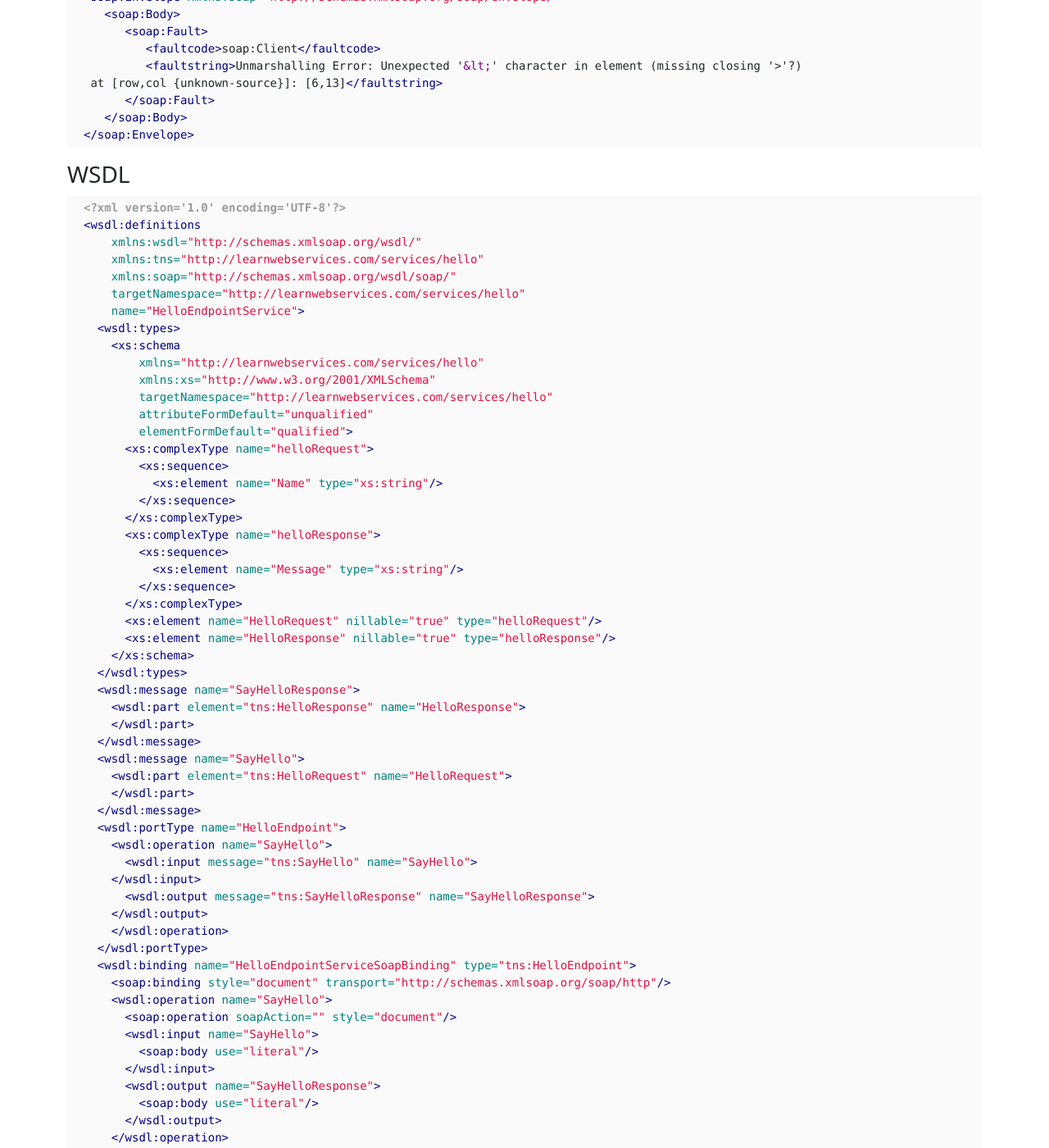
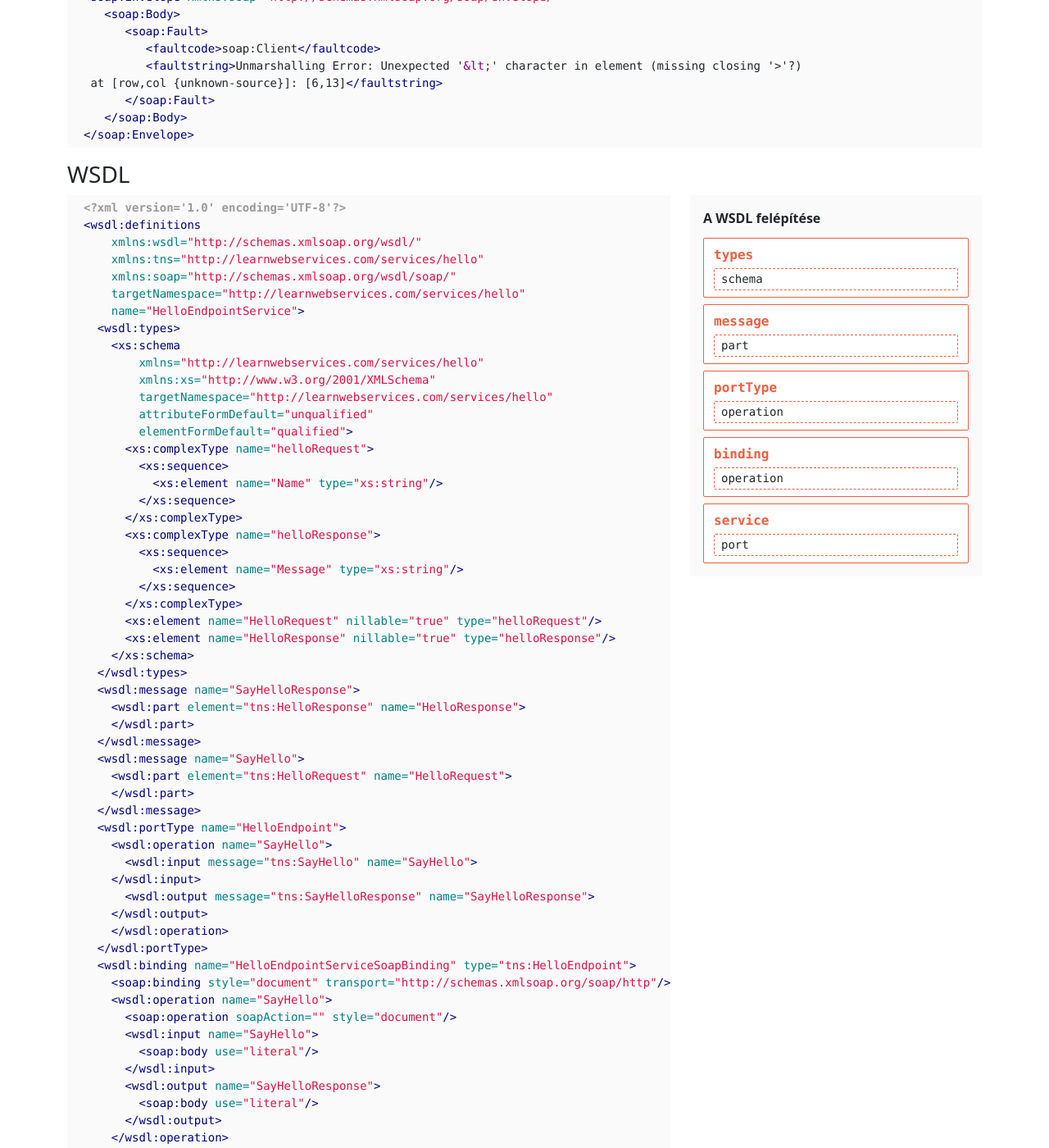
Before and after one commit to vicziani/learnwebservices, a Jekyll site: the page built from docs/index-hu.md, in a window 1280 px wide and 1400 px high, scrolled down 1995 px. Shown: the whole window at 82% size. Built offline with Jekyll 4.4.1, drawn with Linux system fonts in a browser that asks for light colours; nearby versions of some CDN libraries; comment, search, counter and statistics services are not loaded.

Commit message:
WSDL explorer

````diff
--- a/docs/assets/css/learnwebservices.css
+++ b/docs/assets/css/learnwebservices.css
@@ -241,6 +241,83 @@
   vertical-align: middle;
 }
 
+.wsdl-source code {
+  display: inline-block;
+  min-width: 100%;
+}
+
+.wsdl-section {
+  display: block;
+}
+
+/* Centered on the edge, so the frames of adjacent sections overlap into a single line. */
+.wsdl-section.wsdl-active {
+  outline: 2px solid var(--lws-color-primary);
+  outline-offset: -1px;
+}
+
+.wsdl-diagram {
+  padding: 1rem;
+  margin-bottom: 1rem;
+  background-color: var(--lws-color-background-highlight);
+}
+
+@media(min-width: 992px) {
+  .wsdl-diagram {
+    position: sticky;
+    top: 1rem;
+  }
+}
+
+.wsdl-diagram-title {
+  font-weight: 700;
+  margin-bottom: .75rem;
+}
+
+.wsdl-diagram-part {
+  padding: .5rem .75rem;
+  margin-top: .5rem;
+  background-color: var(--lws-color-background);
+  border: 1px solid var(--lws-color-primary);
+  border-radius: 2px;
+  cursor: default;
+}
+
+.wsdl-diagram-part:focus-visible,
+.wsdl-diagram-child:focus-visible {
+  outline: none;
+}
+
+.wsdl-diagram-part.wsdl-active,
+.wsdl-diagram-child.wsdl-active {
+  box-shadow: 0 0 0 1px var(--lws-color-primary);
+  background-color: var(--lws-color-glow);
+}
+
+.wsdl-diagram-name {
+  font-family: var(--bs-font-monospace);
+  font-weight: 700;
+  color: var(--lws-color-primary);
+}
+
+.wsdl-diagram-part.wsdl-active .wsdl-diagram-name {
+  color: var(--lws-color-hover);
+}
+
+.wsdl-diagram-child {
+  font-family: var(--bs-font-monospace);
+  font-size: .875rem;
+  padding: .125rem .5rem;
+  margin-top: .25rem;
+  border: 1px dashed var(--lws-color-primary);
+  border-radius: 2px;
+  cursor: default;
+}
+
+.wsdl-diagram-child.wsdl-active {
+  border-style: solid;
+}
+
 .demo-image {
   text-align: center;
   padding: 20px;
--- a/docs/assets/js/learnwebservices.js
+++ b/docs/assets/js/learnwebservices.js
@@ -1,9 +1,100 @@
 window.onload = function() {
   registerHeadingAnchors();
+  registerWsdlExplorer();
   registerCopy();
   registerOnSubmit();
   checkServerStatus();
   registerTabAnchorSync();
+}
+
+function registerWsdlExplorer() {
+  const explorer = document.querySelector(".wsdl-explorer");
+  if (!explorer) {
+    return;
+  }
+
+  const code = explorer.querySelector(".wsdl-source code");
+
+  // Parents precede their children in the diagram, so the parent sections already exist.
+  explorer.querySelectorAll(".wsdl-diagram [data-wsdl-part]").forEach(function(diagramItem) {
+    wrapWsdlElements(code, diagramItem.dataset.wsdlPart);
+  });
+
+  function setActivePart(part) {
+    explorer.querySelectorAll("[data-wsdl-part]").forEach(function(element) {
+      element.classList.toggle("wsdl-active", element.dataset.wsdlPart === part);
+    });
+  }
+
+  function activateClosestPart(event) {
+    const element = event.target.closest("[data-wsdl-part]");
+    setActivePart(element ? element.dataset.wsdlPart : null);
+  }
+
+  function clearActivePart() {
+    setActivePart(null);
+  }
+
+  explorer.addEventListener("mouseover", activateClosestPart);
+  explorer.addEventListener("mouseleave", clearActivePart);
+  explorer.addEventListener("focusin", activateClosestPart);
+  explorer.addEventListener("focusout", clearActivePart);
+}
+
+// A part is a tag name, or "parent/child" for a tag inside the sections of its parent.
+function wrapWsdlElements(code, part) {
+  const separator = part.lastIndexOf("/");
+  const tag = part.slice(separator + 1);
+  const containers = separator < 0
+    ? [code]
+    : code.querySelectorAll('.wsdl-section[data-wsdl-part="' + part.slice(0, separator) + '"]');
+
+  containers.forEach(function(container) {
+    findElementLines(container.textContent, tag).forEach(function(lines) {
+      wrapLines(container, lines, part);
+    });
+  });
+}
+
+function findElementLines(text, tag) {
+  const closingTag = "</" + tag + ">";
+  const matches = text.matchAll(new RegExp("<" + tag + "[\\s>]", "g"));
+
+  return Array.from(matches, function(match) {
+    return {
+      start: text.lastIndexOf("\n", match.index) + 1,
+      lastNewline: text.indexOf("\n", text.indexOf(closingTag, match.index))
+    };
+  });
+}
+
+// Wraps whole lines, keeping the syntax highlighted spans intact.
+function wrapLines(container, lines, part) {
+  const range = document.createRange();
+  range.setStart(...findTextPosition(container, lines.start));
+  // Locate the newline itself: the offset after it can already be inside the next tag's span.
+  const [endNode, endOffset] = findTextPosition(container, lines.lastNewline);
+  range.setEnd(endNode, endOffset + 1);
+
+  const section = document.createElement("span");
+  section.className = "wsdl-section";
+  section.dataset.wsdlPart = part;
+  range.surroundContents(section);
+}
+
+function findTextPosition(root, offset) {
+  const walker = document.createTreeWalker(root, NodeFilter.SHOW_TEXT);
+  let remaining = offset;
+
+  while (walker.nextNode()) {
+    const length = walker.currentNode.length;
+    if (remaining < length) {
+      return [walker.currentNode, remaining];
+    }
+    remaining -= length;
+  }
+
+  throw new Error("Offset out of range: " + offset);
 }
 
 function registerHeadingAnchors() {
--- a/docs/index-hu.md
+++ b/docs/index-hu.md
@@ -129,6 +129,9 @@
 
 ### WSDL {#wsdl}
 
+<div class="row wsdl-explorer">
+<div class="col-lg-8 wsdl-source" markdown="1">
+
 ```xml
 <?xml version='1.0' encoding='UTF-8'?>
 <wsdl:definitions
@@ -193,6 +196,34 @@
   </wsdl:service>
 </wsdl:definitions>
 ```
+
+</div>
+<div class="col-lg-4 order-first order-lg-last">
+  <div class="wsdl-diagram">
+    <div class="wsdl-diagram-title">A WSDL felépítése</div>
+    <div class="wsdl-diagram-part" data-wsdl-part="wsdl:types" tabindex="0">
+      <div class="wsdl-diagram-name">types</div>
+      <div class="wsdl-diagram-child" data-wsdl-part="wsdl:types/xs:schema" tabindex="0">schema</div>
+    </div>
+    <div class="wsdl-diagram-part" data-wsdl-part="wsdl:message" tabindex="0">
+      <div class="wsdl-diagram-name">message</div>
+      <div class="wsdl-diagram-child" data-wsdl-part="wsdl:message/wsdl:part" tabindex="0">part</div>
+    </div>
+    <div class="wsdl-diagram-part" data-wsdl-part="wsdl:portType" tabindex="0">
+      <div class="wsdl-diagram-name">portType</div>
+      <div class="wsdl-diagram-child" data-wsdl-part="wsdl:portType/wsdl:operation" tabindex="0">operation</div>
+    </div>
+    <div class="wsdl-diagram-part" data-wsdl-part="wsdl:binding" tabindex="0">
+      <div class="wsdl-diagram-name">binding</div>
+      <div class="wsdl-diagram-child" data-wsdl-part="wsdl:binding/wsdl:operation" tabindex="0">operation</div>
+    </div>
+    <div class="wsdl-diagram-part" data-wsdl-part="wsdl:service" tabindex="0">
+      <div class="wsdl-diagram-name">service</div>
+      <div class="wsdl-diagram-child" data-wsdl-part="wsdl:service/wsdl:port" tabindex="0">port</div>
+    </div>
+  </div>
+</div>
+</div>
 
 # Szerver alkalmazás {#szerver-alkalmazas}
 
````
